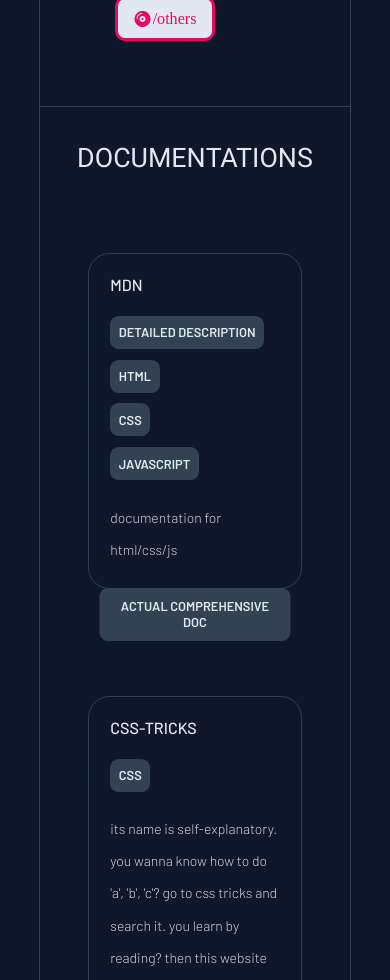
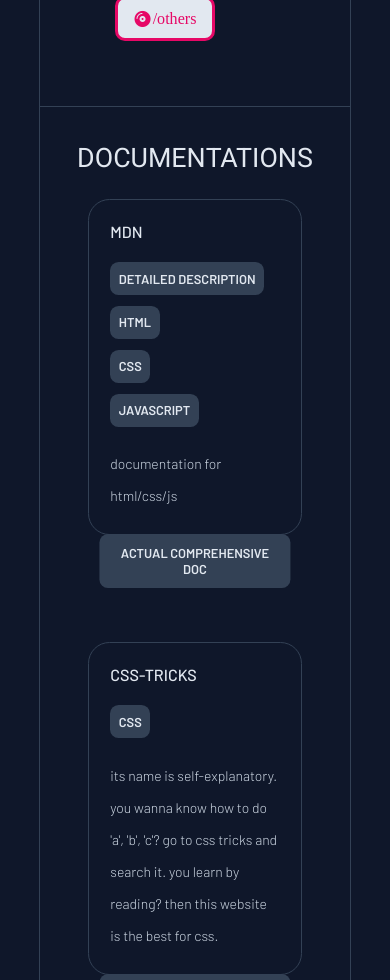
Before and after one commit to lul-g/Web_Dev_Resources, a React (Vite) app: page /docs in a window 390 px wide. Shown: the part 1020-2000 px from the top of the page. Built offline with nearby package versions, Linux system fonts and the light colour scheme.

Commit message:
more bugs on mobile mode fixed

```diff
--- a/src/assets/card.css
+++ b/src/assets/card.css
@@ -150,8 +150,8 @@
 }@media (max-width: 1220px) {
     .data__child > h3 {
         text-align: center;
-        margin-bottom: 7rem;
     }
+
     .cards {
         grid-template-columns: repeat(2, auto);
         place-items: center;
@@ -180,6 +180,10 @@
 @media (max-width: 480px) {
     .cards {
         gap: 10rem 0;
+        margin-top: 2rem;
+    }
+    .data__child {
+        margin-bottom: 6rem;
     }
     .tags {
         grid-template-columns: repeat(1, auto);
--- a/src/assets/data/links.json
+++ b/src/assets/data/links.json
@@ -278,7 +278,7 @@
             }
         ],
         [
-            {"identifier": "web_design_ideas"},
+            {"identifier": "web design ideas"},
             {
                 "name": "sliderrevolution.com",
                 "link": "https://www.sliderrevolution.com/resources/",
@@ -313,7 +313,7 @@
     ],
     "css_simplifiers": [
         [
-            {"identifier": "color_generators"},
+            {"identifier": "color generators"},
             {
                 "name": "mycolor.space",
                 "link": "https://mycolor.space/",
```
